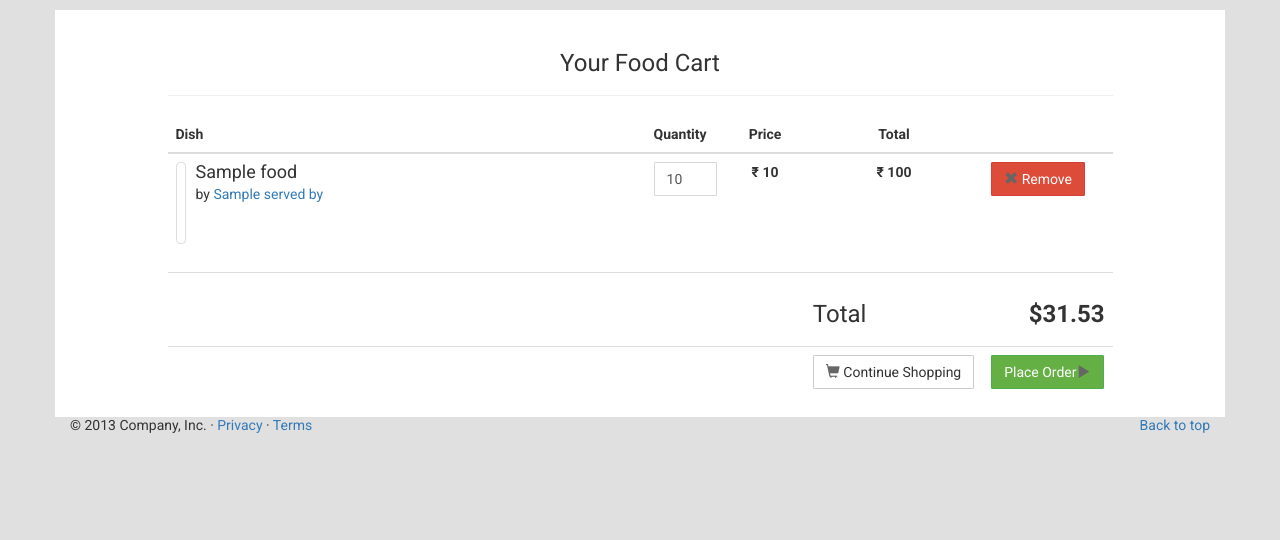
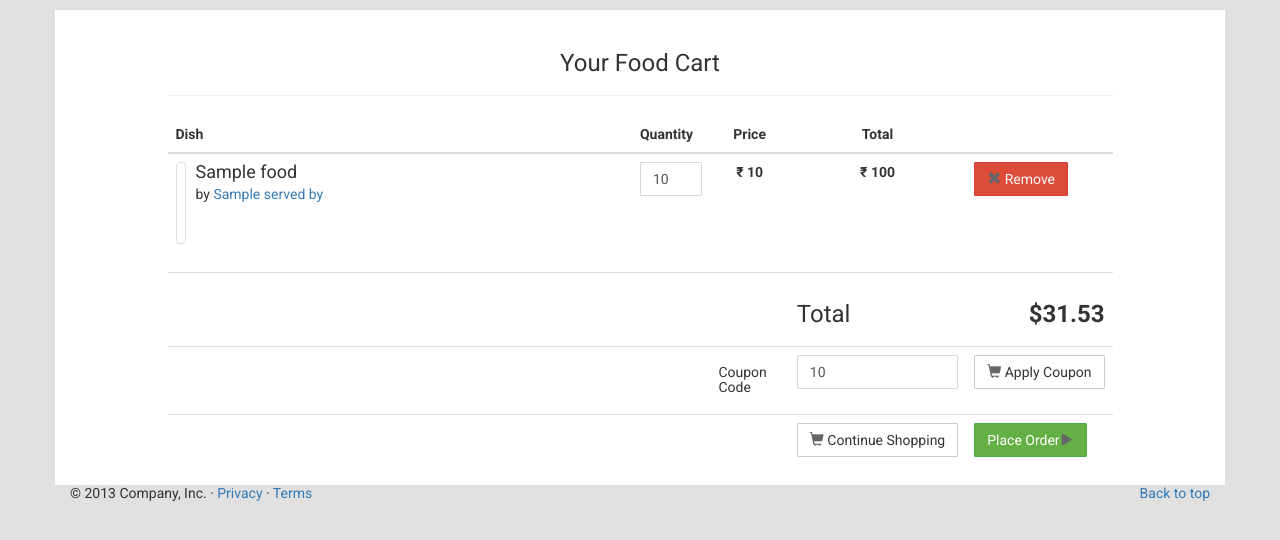
Before and after one commit to Prithvirajbilla/madebymom, a Django app: template templates/cart.html in a window 1280 px wide. Shown: the part 50-590 px from the top of the page. Run offline with Django 3.2, Linux system fonts and the light colour scheme; the template is opened without the code that fills it: most values are stand-ins (such as "Sample title", 1, 10 or a date in 2020); grey boxes marked "Sample" are stand-in pictures; some libraries are stand-ins or nearby versions.

Commit message:
added coupon code

```diff
--- a/templates/cart.html
+++ b/templates/cart.html
@@ -54,6 +54,17 @@
                     <tr>
                         <td>   </td>
                         <td>   </td>
+                        <td><h5>Coupon Code</h5></td>
+                        <td><input type="email" class="form-control" id="exampleInputEmail1" value="{{dish.order_quantity}}"></td>
+                        <td class="text-right">
+                        <button type="button" class="btn btn-default">
+                            <span class="glyphicon glyphicon-shopping-cart"></span> Apply Coupon
+                        </button>
+                        </td>
+                    </tr>
+                    <tr>
+                        <td>   </td>
+                        <td>   </td>
                         <td>   </td>
                         <td>
                         <button type="button" class="btn btn-default">
```
